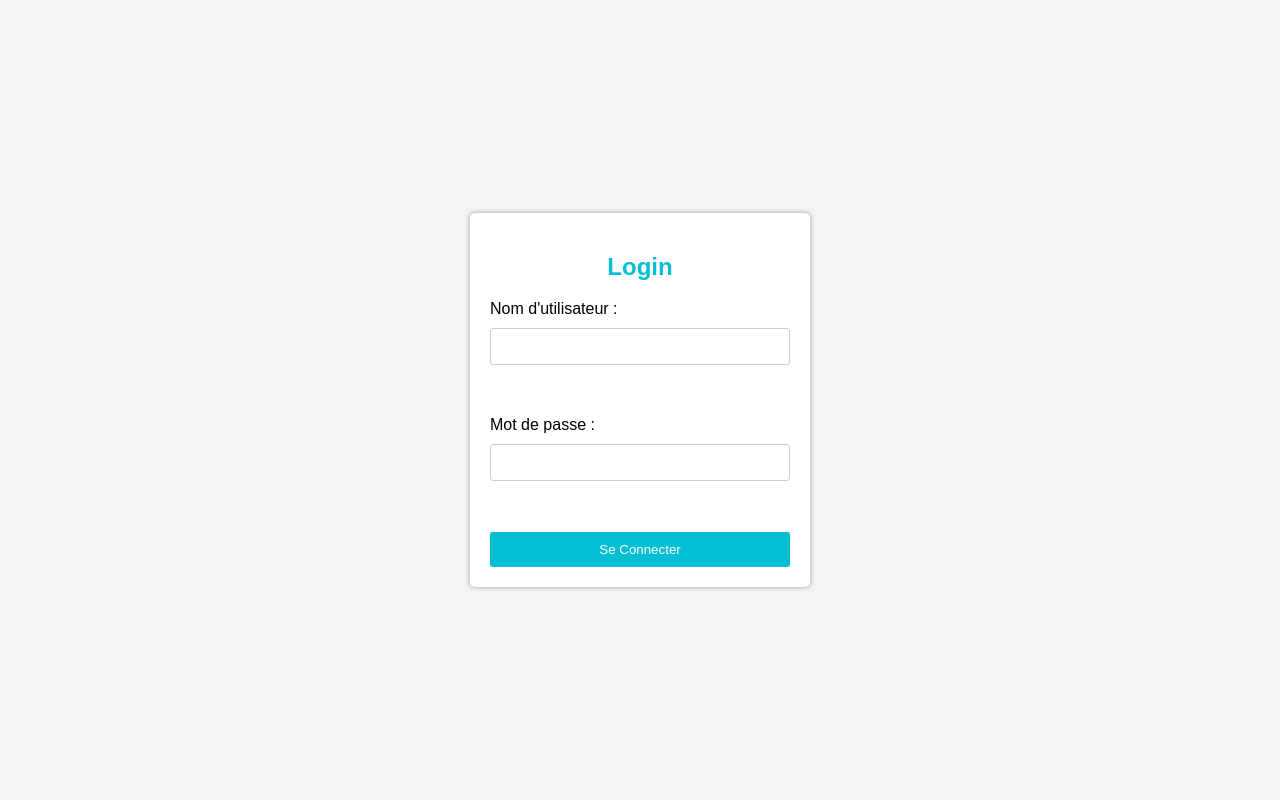
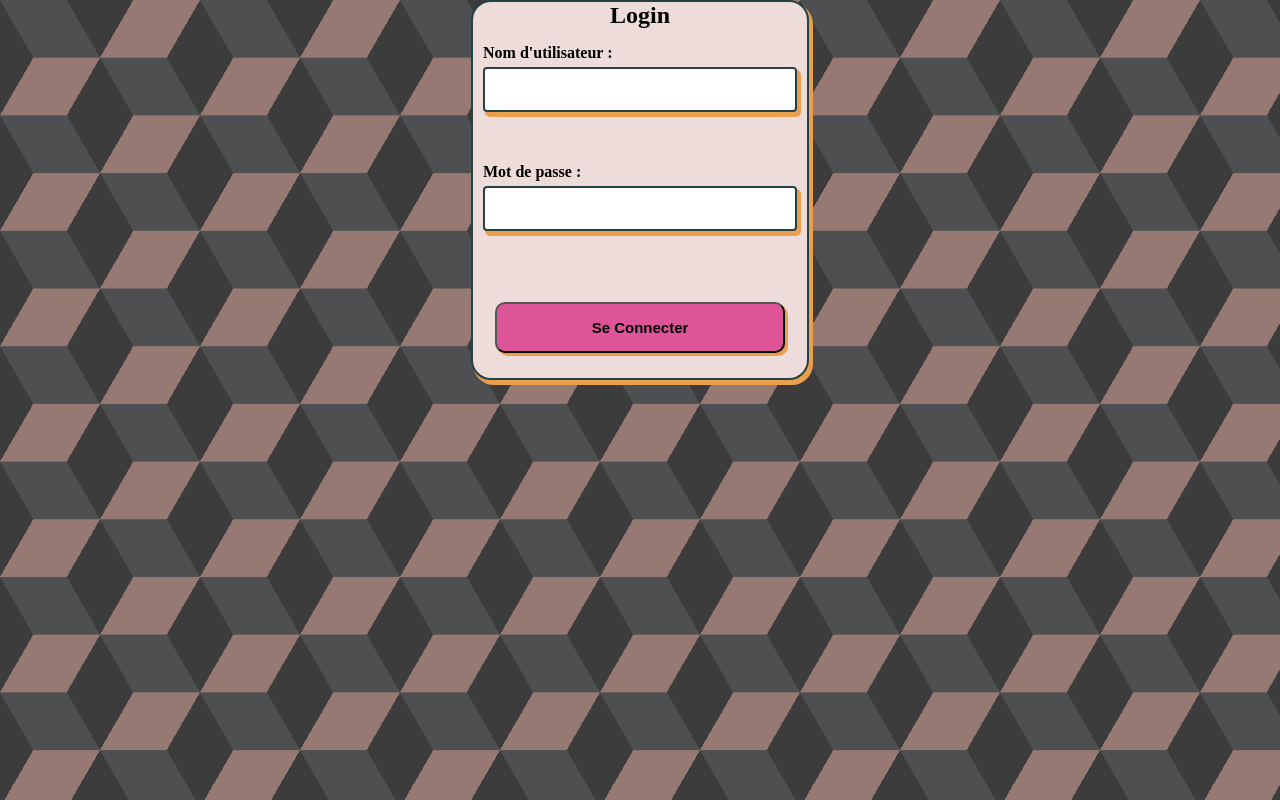
Before and after one commit to AxelBaranowski3il/projet_web, a PHP site: page /auth.php in a window 1280 px wide. Run offline with PHP 8.4, Linux system fonts and the light colour scheme.

Commit message:
ajout de la bdd et modification du css de la page login

```diff
--- a/administration.php
+++ b/administration.php
@@ -4,7 +4,7 @@
   <meta charset="utf-8">
   <title>Administration</title>
   <link rel="stylesheet" href="css/admin.css">
-  <link rel="icon" type="image/png" href="img/admin.png" />
+  <link rel="icon" href="img/LOGO-final-fond-transparent.png">
 
 </head>
 <body>
--- a/auth.php
+++ b/auth.php
@@ -4,21 +4,28 @@
   <meta charset="utf-8">
   <title>Login</title>
   <link rel="stylesheet" href="css/login.css">
-  <link rel="icon" type="image/png" href="img/cadenas.png" />
+  <link rel="icon" href="img/LOGO-final-fond-transparent.png">
 
 </head>
 <body>
 <div class="container">
-  <h2 id="titre_login">Login</h2>
-  <form method="post" action="auth.php">
-    <label for="username">Nom d'utilisateur :</label>
-    <input type="text" id="username" name="username" required><br><br>
+  <div class="form_area">
+    <h2 id="titre_login">Login</h2>
+    <form method="post" action="auth.php">
 
-    <label for="password">Mot de passe :</label>
-    <input type="password" id="password" name="password" required><br><br>
+      <div class="form_group">
+        <label for="username" class="sub_title">Nom d'utilisateur :</label>
+        <input type="text" id="username" name="username" class="form_style" required><br><br>
+      </div>
 
-    <input type="submit" value="Se Connecter">
-  </form>
+      <div class="form_group">
+        <label for="password" class="sub_title">Mot de passe :</label>
+        <input type="password" id="password" name="password" class="form_style" required><br><br>
+      </div>
+
+      <input type="submit" value="Se Connecter" class="btn">
+    </form>
+  </div>
 </div>
 
 <?php
--- a/css/login.css
+++ b/css/login.css
@@ -1,69 +1,103 @@
+*{
+  margin: 0;
+  padding: 0;
+}
+
 body {
-  font-family: Arial, sans-serif;
-  background-color: #f4f4f4;
+  width: 100%;
+  height: 100%;
+  --s: 200px; /* control the size */
+  --c1: #977974;
+  --c2: #4e4f51;
+  --c3: #3c3c3c;
+
+  background: repeating-conic-gradient(
+    from 30deg,
+    #0000 0 120deg,
+    var(--c3) 0 180deg
+  )
+  calc(0.5 * var(--s)) calc(0.5 * var(--s) * 0.577),
+  repeating-conic-gradient(
+    from 30deg,
+    var(--c1) 0 60deg,
+    var(--c2) 0 120deg,
+    var(--c3) 0 180deg
+  );
+  background-size: var(--s) calc(var(--s) * 0.577);
+}
+
+.container {
+  display: flex;
+  align-items: center;
+  justify-content: center;
+  flex-direction: column;
+  text-align: center;
+}
+
+.form_area {
   display: flex;
   justify-content: center;
   align-items: center;
-  height: 100vh;
-  margin: 0;
+  flex-direction: column;
+  background-color: #EDDCD9;
+  height: auto;
+  width: auto;
+  border: 2px solid #264143;
+  border-radius: 20px;
+  box-shadow: 3px 4px 0px 1px #E99F4C;
 }
 
-.container {
-  background: #fff;
-  padding: 20px;
-  border-radius: 5px;
-  box-shadow: 0px 0px 5px 0px #999;
-  width: 300px;
-  text-align: center;
+.title {
+  color: #264143;
+  font-weight: 900;
+font-size: 1.5em;
+  margin-top: 20px;
 }
 
-h1 {
-  color: #04bed3;
-  display: flex;
-  justify-content: center;
+.sub_title {
+  font-weight: 600;
+  margin: 5px 0;
 }
 
-h2 {
-  color: #04bed3;
+.form_group {
   display: flex;
-  justify-content: center;
+  flex-direction: column;
+  align-items: baseline;
+  margin: 10px;
 }
 
-form {
-  display: flex;
-  flex-direction: column;
+.form_style {
+  outline: none;
+  border: 2px solid #264143;
+  box-shadow: 3px 4px 0px 1px #E99F4C;
+  width: 290px;
+  padding: 12px 10px;
+  border-radius: 4px;
+  font-size: 15px;
 }
 
-label {
-  text-align: left;
-  margin-bottom: 10px;
+.form_style:focus, .btn:focus {
+  transform: translateY(4px);
+  box-shadow: 1px 2px 0px 0px #E99F4C;
 }
 
-input[type="text"],
-input[type="password"] {
-  padding: 10px;
-  margin-bottom: 15px;
-  border: 1px solid #ccc;
-  border-radius: 3px;
+.btn {
+  padding: 15px;
+  margin: 25px 0px;
+  width: 290px;
+  font-size: 15px;
+  background: #DE5499;
+  border-radius: 10px;
+  font-weight: 800;
+  box-shadow: 3px 3px 0px 0px #E99F4C;
 }
 
-input[type="submit"] {
-  background-color: #04bed3;
-  color: #fff;
-  padding: 10px 20px;
-  border: none;
-  border-radius: 3px;
-  cursor: pointer;
+.btn:hover {
+  opacity: .9;
 }
 
-input[type="submit"]:hover {
-  background-color: #97f5f5;
-  color: black;
+.link {
+  font-weight: 800;
+  color: #264143;
+  padding: 5px;
 }
-
-
-
-p {
-  color: red;
-  font-weight: bold;
-}
--- a/index.php
+++ b/index.php
@@ -7,7 +7,7 @@
 
   <link rel="icon" href="img/LOGO-final-fond-transparent.png">
 
-  <link rel="stylesheet" href="css/main.css">
+  <link rel="stylesheet" href="css/main_test.css">
 
 
 
```
Also changed, not shown: css/main_test.css (added, +143 -0 lines), script.sql (added, +102 -0 lines).
